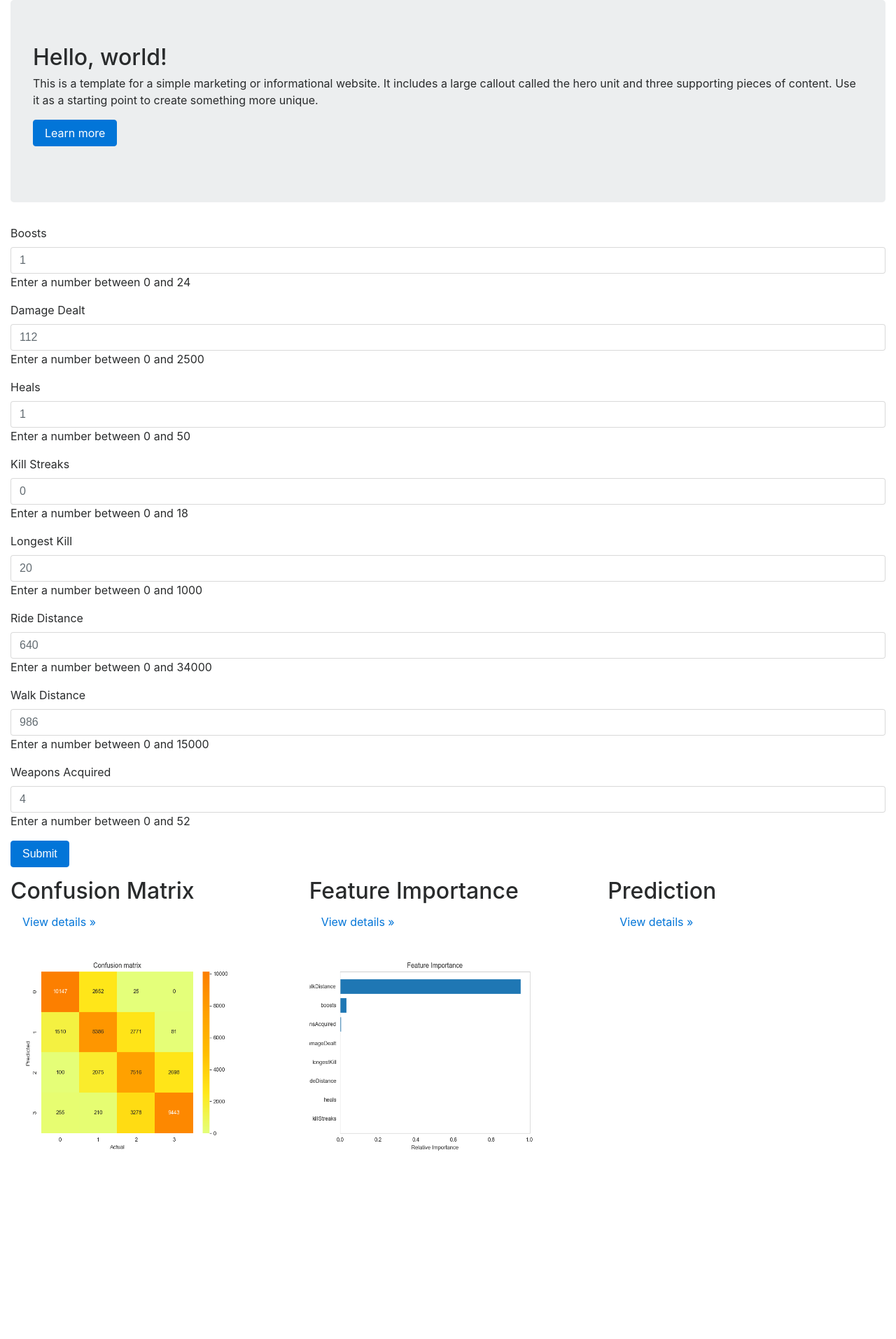
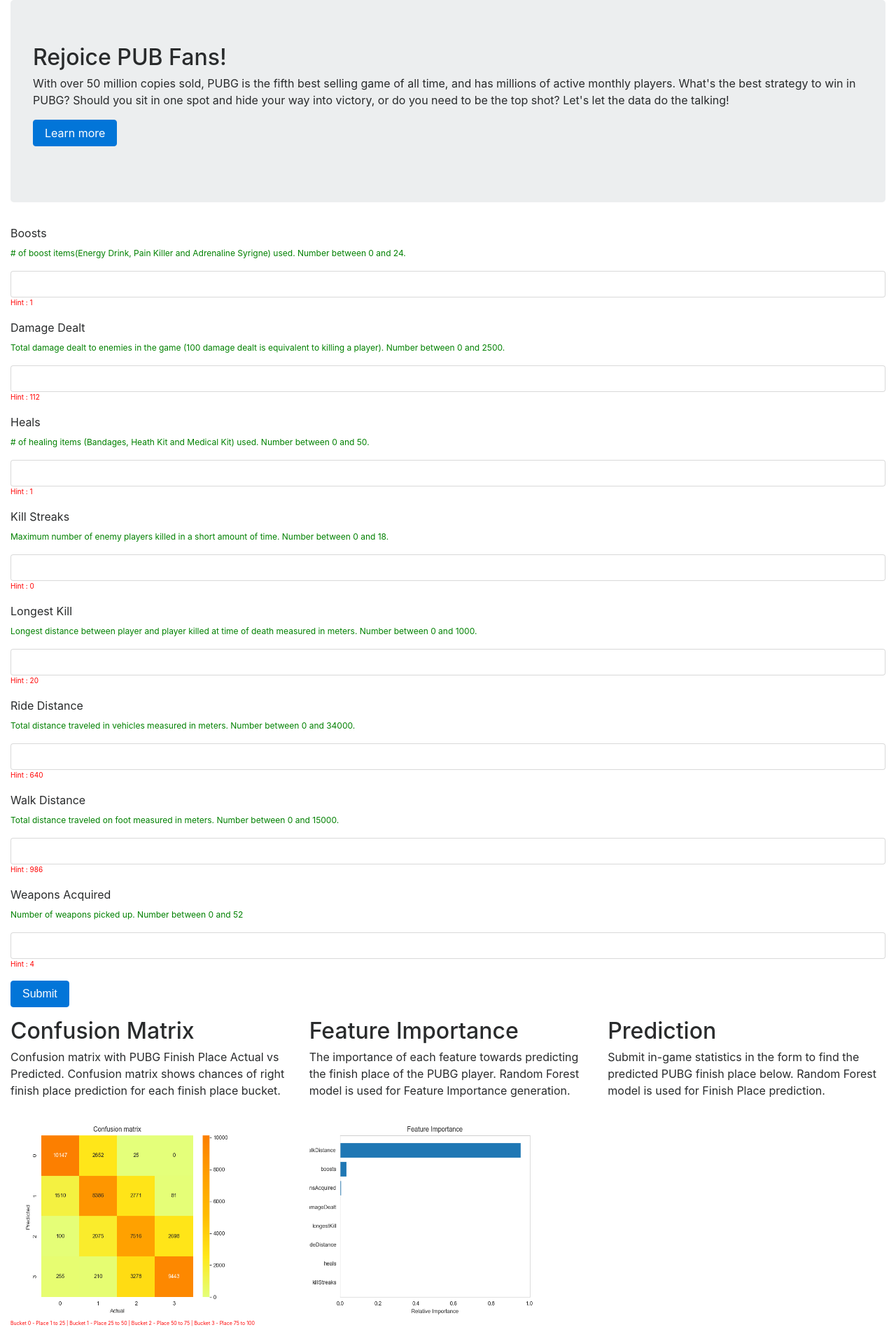
Before and after one commit to shiva-msia/PUBG-Finish-Placement-Prediction, a Flask app: page / in a window 1280 px wide. Shown: the whole page at 70% size. Before the commit the page ends 1644 px from the top, so only its background shows below. Run offline with Flask 2, Linux system fonts and the light colour scheme; parts of the project's set-up code (start-up, migrations or seed data) failed here and were passed over; some libraries are stand-ins or nearby versions.

Commit message:
app aesthetics

```diff
--- a/app/static/css/style.css
+++ b/app/static/css/style.css
@@ -1 +1,7 @@
 # Empty CSS file for your own CSS
+
+input::placeholder {
+  color: red;
+  font-size: 1.2em;
+  font-style: italic;
+}
--- a/app/templates/index.html
+++ b/app/templates/index.html
@@ -1,18 +1,18 @@
 <!DOCTYPE html>
 <html lang="en">
+
   <head>
+
     <meta charset="utf-8">
     <meta http-equiv="X-UA-Compatible" content="IE=edge">
     <meta name="viewport" content="width=device-width, initial-scale=1">
 
-    <title>Bootstrap 4, from LayoutIt!</title>
+    <title>PUBG Finish Place Prediction</title>
 
     <meta name="description" content="Source code generated using layoutit.com">
     <meta name="author" content="LayoutIt!">
-
-    <link href="../static/css/bootstrap.min.css" rel="stylesheet">
-    <link href="../static/css/style.css" rel="stylesheet">
-
+	<link href="../static/css/bootstrap.min.css" rel="stylesheet">
+    <!-- <link href="../static/css/style.css" rel="stylesheet">	-->
   </head>
   <body>
 
@@ -21,13 +21,13 @@
 		<div class="col-md-12">
 			<div class="jumbotron">
 				<h2>
-					Hello, world!
+					Rejoice PUB Fans!
 				</h2>
 				<p>
-					This is a template for a simple marketing or informational website. It includes a large callout called the hero unit and three supporting pieces of content. Use it as a starting point to create something more unique.
+					With over 50 million copies sold, PUBG is the fifth best selling game of all time, and has millions of active monthly players. What's the best strategy to win in PUBG? Should you sit in one spot and hide your way into victory, or do you need to be the top shot? Let's let the data do the talking!
 				</p>
 				<p>
-					<a class="btn btn-primary btn-large" href="#">Learn more</a>
+					<a class="btn btn-primary btn-large" href="https://www.pubg.com/">Learn more</a>
 				</p>
 			</div>
 			<form action="{{ url_for('add_entry') }}" method="post" class="add-entry">
@@ -37,9 +37,12 @@
 					<label for="exampleBoosts">
 						Boosts
 					</label>
-					<input type="number" class="form-control" name="Boosts" id="Boosts" min = "0" max = "24" required="required" placeholder="1">
-					<p class="help-block">
-						Enter a number between 0 and 24
+					<p class="help-block" style="color:green;font-size:12px;">
+						# of boost items(Energy Drink, Pain Killer and Adrenaline Syrigne) used. Number between 0 and 24.
+					</p>
+					<input type="number" class="form-control" name="Boosts" id="Boosts" min = "0" max = "24" required="required">
+					<p class="help-block" style="color:red;font-size:10px;">
+						Hint : 1
 					</p>
 				</div>
 				<div class="form-group">
@@ -47,9 +50,12 @@
 					<label for="exampledamageDealt">
 						Damage Dealt
 					</label>
-					<input type="number" class="form-control" name="damageDealt" id="damageDealt" min = "0" max = "2500" required="required" placeholder="112">
-					<p class="help-block">
-						Enter a number between 0 and 2500
+					<p class="help-block" style="color:green;font-size:12px;">
+						Total damage dealt to enemies in the game (100 damage dealt is equivalent to killing a player). Number between 0 and 2500.
+					</p>
+					<input type="number" class="form-control" name="damageDealt" id="damageDealt" min = "0" max = "2500" required="required">
+					<p class="help-block" style="color:red;font-size:10px;">
+						Hint : 112
 					</p>
 				</div>
 				<div class="form-group">
@@ -57,9 +63,12 @@
 					<label for="exampleheals">
 						Heals
 					</label>
-					<input type="number" class="form-control" name="heals" id="heals" min = "0" max = "50" required="required" placeholder="1">
-					<p class="help-block">
-						Enter a number between 0 and 50
+					<p class="help-block" style="color:green;font-size:12px;">
+						# of healing items (Bandages, Heath Kit and Medical Kit) used. Number between 0 and 50.
+					</p>
+					<input type="number" class="form-control" name="heals" id="heals" min = "0" max = "50" required="required">
+					<p class="help-block" style="color:red;font-size:10px;">
+						Hint : 1
 					</p>
 				</div>
 				<div class="form-group">
@@ -67,9 +76,12 @@
 					<label for="examplekillStreaks">
 						Kill Streaks
 					</label>
-					<input type="number" class="form-control" name="killStreaks" id="killStreaks" min = "0" max = "18" required="required" placeholder="0">
-					<p class="help-block">
-						Enter a number between 0 and 18
+					<p class="help-block" style="color:green;font-size:12px;">
+						Maximum number of enemy players killed in a short amount of time. Number between 0 and 18.
+					</p>
+					<input type="number" class="form-control" name="killStreaks" id="killStreaks" min = "0" max = "18" required="required">
+					<p class="help-block" style="color:red;font-size:10px;">
+						Hint : 0
 					</p>
 				</div>
 				<div class="form-group">
@@ -77,9 +89,12 @@
 					<label for="examplelongestKill">
 						Longest Kill
 					</label>
-					<input type="number" class="form-control" name="longestKill" id="longestKill" min = "0" max = "1000" required="required" placeholder="20">
-					<p class="help-block">
-						Enter a number between 0 and 1000
+					<p class="help-block" style="color:green;font-size:12px;">
+						Longest distance between player and player killed at time of death measured in meters. Number between 0 and 1000.
+					</p>
+					<input type="number" class="form-control" name="longestKill" id="longestKill" min = "0" max = "1000" required="required">
+					<p class="help-block" style="color:red;font-size:10px;">
+						Hint : 20
 					</p>
 				</div>
 				<div class="form-group">
@@ -87,9 +102,12 @@
 					<label for="examplerideDistance">
 						Ride Distance
 					</label>
-					<input type="number" class="form-control" name="rideDistance" id="rideDistance" min = "0" max = "34000" required="required" placeholder="640">
-					<p class="help-block">
-						Enter a number between 0 and 34000
+					<p class="help-block" style="color:green;font-size:12px;">
+						Total distance traveled in vehicles measured in meters. Number between 0 and 34000.
+					</p>
+					<input type="number" class="form-control" name="rideDistance" id="rideDistance" min = "0" max = "34000" required="required">
+					<p class="help-block" style="color:red;font-size:10px;">
+						Hint : 640
 					</p>
 				</div>
 				<div class="form-group">
@@ -97,9 +115,12 @@
 					<label for="examplewalkDistance">
 						Walk Distance
 					</label>
-					<input type="number" class="form-control" name="walkDistance" id="walkDistance" min = "0" max = "15000" required="required" placeholder="986">
-					<p class="help-block">
-						Enter a number between 0 and 15000
+					<p class="help-block" style="color:green;font-size:12px;">
+						Total distance traveled on foot measured in meters. Number between 0 and 15000.
+					</p>
+					<input type="number" class="form-control" name="walkDistance" id="walkDistance" min = "0" max = "15000" required="required">
+					<p class="help-block" style="color:red;font-size:10px;">
+						Hint : 986
 					</p>
 				</div>
 				<div class="form-group">
@@ -107,9 +128,12 @@
 					<label for="exampleweaponsAcquired">
 						Weapons Acquired
 					</label>
-					<input type="number" class="form-control" name="weaponsAcquired" id="weaponsAcquired" min = "0" max = "52" required="required" placeholder="4">
-					<p class="help-block">
-						Enter a number between 0 and 52
+					<p class="help-block" style="color:green;font-size:12px;">
+						Number of weapons picked up. Number between 0 and 52
+					</p>
+					<input type="number" class="form-control" name="weaponsAcquired" id="weaponsAcquired" min = "0" max = "52" required="required">
+					<p class="help-block" style="color:red;font-size:10px;">
+						Hint : 4
 					</p>
 				</div>
 				<button type="submit" class="btn btn-primary">
@@ -126,8 +150,15 @@
 			</h2>
 
 			<p>
-				<a class="btn" href="#">View details »</a>
+				Confusion matrix with PUBG Finish Place Actual vs Predicted.
+				Confusion matrix shows chances of right finish place prediction for each finish place bucket.
 			</p><img alt="Bootstrap Image Preview" src="https://pubg-finish-prediction-app.s3.us-east-2.amazonaws.com/figures/confusion_matrix.png" style="width:350px;height:300px;">
+			<p style="color:red;font-size:7px;">
+				Bucket 0 - Place 1 to 25
+				| Bucket 1 - Place 25 to 50
+				| Bucket 2 - Place 50 to 75
+				| Bucket 3 - Place 75 to 100
+			</p>
 		</div>
 		<div class="col-md-4">
 			<h2>
@@ -135,7 +166,8 @@
 			</h2>
 
 			<p>
-				<a class="btn" href="#">View details »</a>
+				The importance of each feature towards predicting the finish place of the PUBG player.
+				Random Forest model is used for Feature Importance generation.
 			</p><img alt="Bootstrap Image Preview" src="https://pubg-finish-prediction-app.s3.us-east-2.amazonaws.com/figures/feature_importance.png" style="width:350px;height:300px;">
 		</div>
 		<div class="col-md-4">
@@ -144,11 +176,13 @@
 			</h2>
 
 			<p>
-				<a class="btn" href="#">View details »</a>
+				Submit in-game statistics in the form to find the predicted PUBG finish place below.
+				Random Forest model is used for Finish Place prediction.
+
 			</p>
-			<h3>
+			<p style="color:#A93226;font-size:200px;">
 				{{result}}
-			</h3>
+			</p>
 		</div>
 	</div>
 </div>
```
